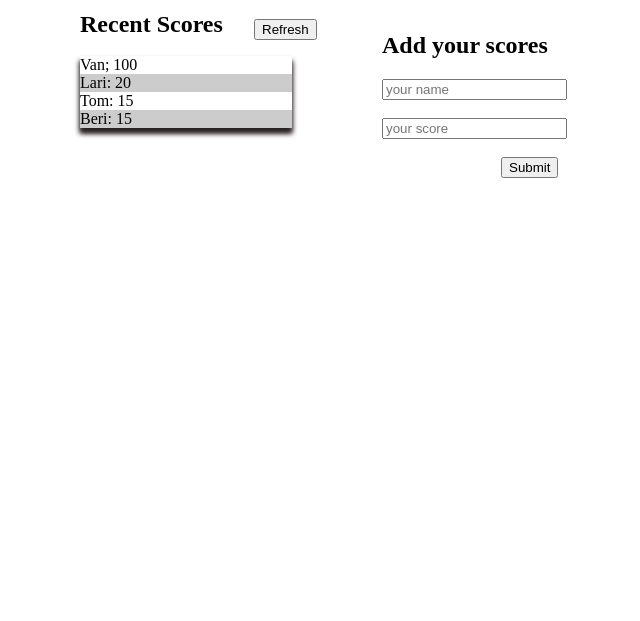
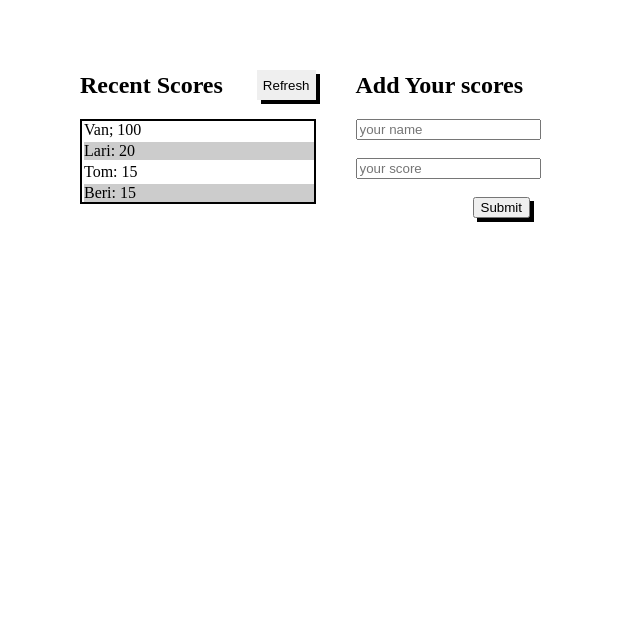
Before and after one commit to vanina123/LeaderBoard, a website with bundled scripts: page src/index.html in a window 1280 px wide. Shown: the part 179-800 px from the top of the page, without its empty margins (251-891 px from the left). Built offline with nearby package versions, Linux system fonts and the light colour scheme.

Commit message:
modify both html and css file

```diff
--- a/src/index.html
+++ b/src/index.html
@@ -12,8 +12,12 @@
       <h1 class="board">Leader Board</h1>
 
       <div class="main">
+
+        <span class="new">
+          <div class="sc1">
             <h2 class="score">Recent Scores</h2>
             <button class="refresh">Refresh</button>
+          </div>
           <div class="list1">
             <ul class="list">
               <li class="list0">Van; 100</li>
@@ -23,14 +27,19 @@
             </ul>
           </div>
 
+        </span>
+        <span class="new1">
           <div class="submit-btn">
-            <h2>Add your scores</h2>
+            <h2>Add Your scores</h2>
             <input type="text" placeholder="your name" class="name" /> <br />
             <br />
             <input type="text" placeholder="your score" class="name" /> <br />
             <br />
             <button class="submit">Submit</button>
           </div>
+
+        </span>
+
       </div>
     </section>
   </body>
--- a/src/style.css
+++ b/src/style.css
@@ -4,25 +4,45 @@
   margin-left: 231px;
 }
 
-.board {
-  font-size: xx-large;
+.main {
+  padding-top: 8vh;
+  display: flex;
+  gap: 40px;
+  text-align: left;
 }
 
-.score {
-  margin-bottom: -19px;
+.sc1 {
+  display: flex;
+  gap: 34px;
+  justify-content: center;
+  align-items: center;
 }
 
 .refresh {
-  margin-left: 174px;
+  height: 30px;
+  border: none;
+  box-shadow: 4px 4px;
 }
 
-.submit-btn {
-  margin-left: 302px;
-  margin-top: -116px;
+.list {
+  display: flex;
+  flex-direction: column;
+  gap: 0.2rem;
+  margin: 0;
+  height: auto;
+}
+
+.list0 {
+  margin-left: -38px;
+}
+
+.list1 {
+  border: 2px solid;
 }
 
 .submit {
-  margin-left: 119px;
+  margin-left: 117px;
+  box-shadow: 4px 4px;
 }
 
 .submit:hover {
@@ -33,18 +53,8 @@
   cursor: pointer;
 }
 
-.list {
-  border: 0 solid;
-  margin-right: 75%;
-  box-shadow: 0 5px 5px rgba(39, 28, 28, 0.82), 0 5px 5px rgba(10, 1, 1, 0.82);
-}
-
 ul {
   list-style: none;
-}
-
-.list0 {
-  margin-left: -40px;
 }
 
 li:nth-child(even) {
```
Lines whose indentation alone changed are shown as unchanged.
